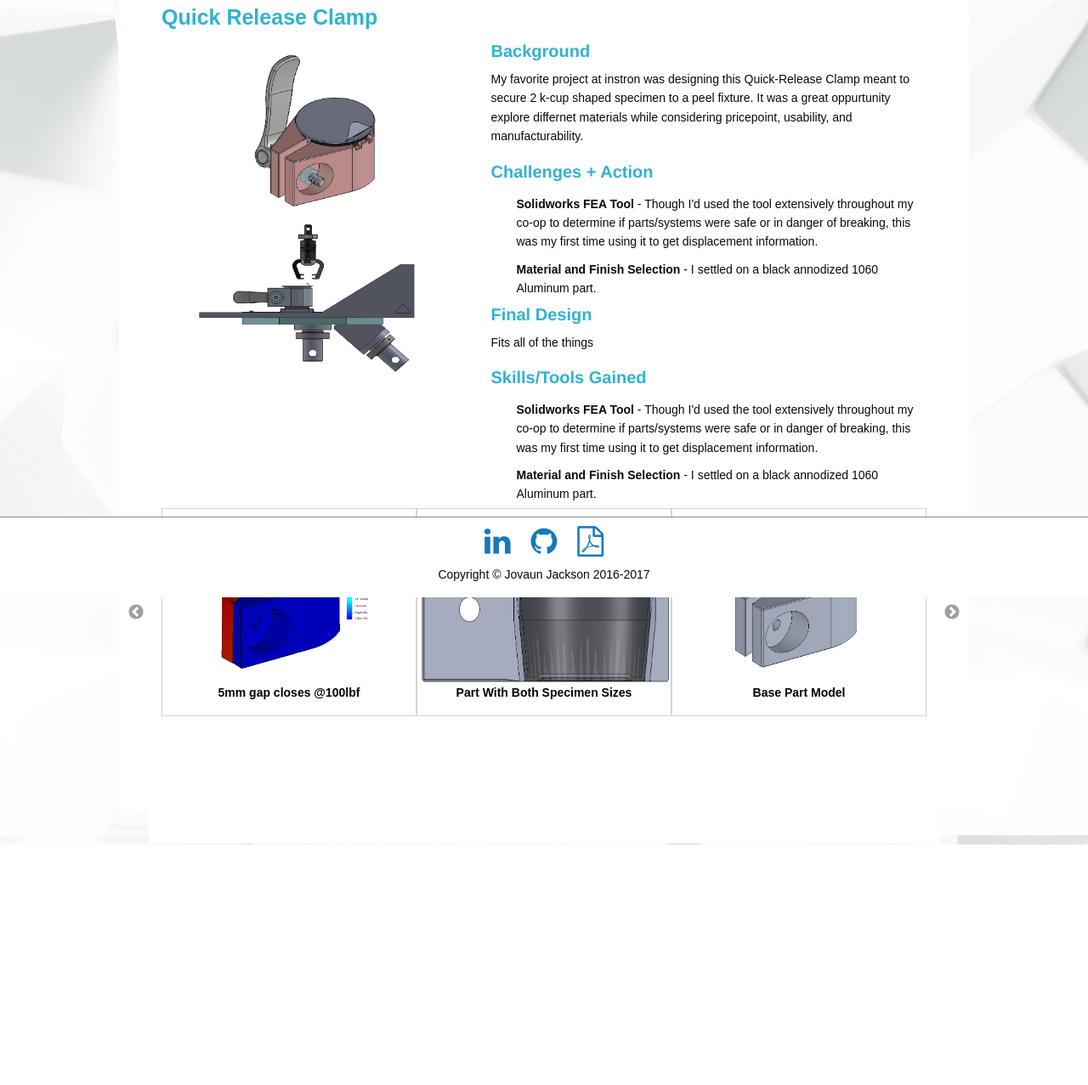
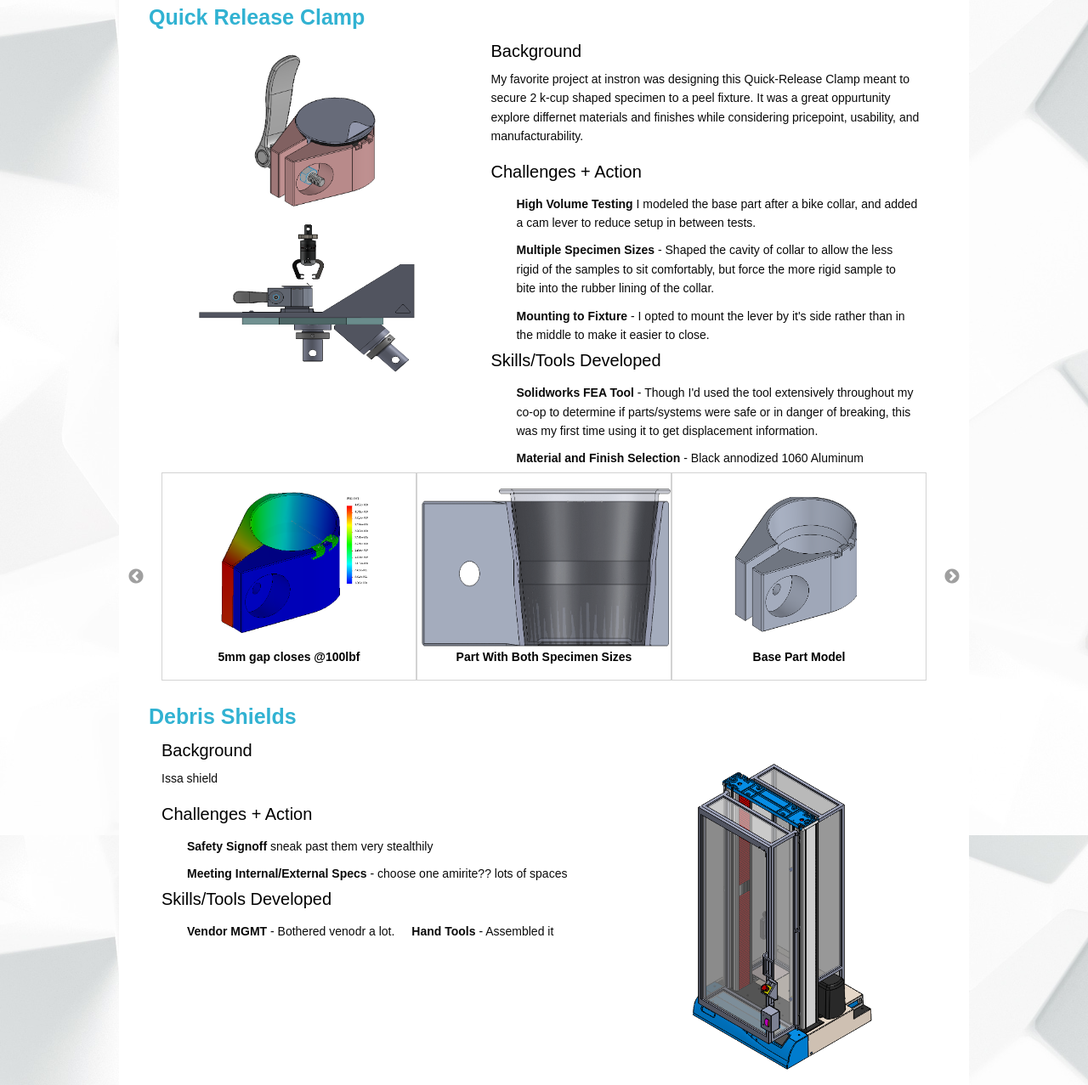
Before and after one commit to XIIFulminata/delete-this-nephew, a website: page instron.html in a window 1280 px wide. Shown: the part 97-1374 px from the top of the page at 85% size. Before the commit the page ends 1091 px from the top, so only its background shows below. Drawn offline with nearby package versions, Linux system fonts and the light colour scheme; a web font is replaced by a local one.

Commit message:
mvp clamp - start shield
on instron page

```diff
--- a/css/app.css
+++ b/css/app.css
@@ -299,6 +299,7 @@ body {
 .exp-heading {
     color: #31b2d2;
     font-weight:bold;
+    font-family: 'Muli', sans-serif;
     /*margin-top: 45px;*/
 }
 
@@ -365,3 +366,26 @@ body {
     text-align: center;
     font-weight: bold;
 }
+
+.project-heading {
+    /*color: #31b2d2;*/
+    font-family: 'Muli', sans-serif;
+}
+
+.exp-list li{
+    list-style-type: none;
+    list-style-position:inside;
+        margin:0;
+        padding:0;
+}
+
+.exp-section {
+        color: #31b2d2;
+    font-family: 'Muli', sans-serif;
+    font-weight: bold;
+    text-align: left;
+}
+
+.trailing25 {
+    margin-bottom: 25px;
+}
--- a/instron.html
+++ b/instron.html
@@ -79,32 +79,33 @@
 
 <!-- Intro Section -->
     <div class="row" id="aboutSection">
-        <div class="small-12 large-10 large-centered" id="intro" style="background-color:white;height:1000px;padding-top: 50px;">
-            <h4 class="exp-heading">Quick Release Clamp</h4>
+        <div class="small-12 large-10 large-centered" id="intro" style="background-color:white;padding-top: 50px; padding-bottom:50px;">
+
 
             <div class="row rm-style-row" style="background-color:white;margin-bottom:25px;">
+                <section id="quick-release-clamp" class="">
+            <h4 class="exp-section">Quick Release Clamp</h4>
                 <div class="column exp-logo pad-col small-12 medium-12 large-5" style="">
                     <img src="img/Instron/clamp/bikeclampassy.png" class="exp-img proj-img" style="">
                     <img src="img/Instron/clamp/bike_system.PNG" class="exp-img proj-img" style="width:300px;">
                 </div>
                 <div class="column exp-body pad-col small-12 medium-12 large-7" style="">
-                    <h5 class="exp-heading">Background</h5>
-                    <p>My favorite project at instron was designing this Quick-Release Clamp meant to secure 2 k-cup shaped specimen to a peel fixture. It was a great oppurtunity explore differnet materials while considering pricepoint, usability, and manufacturability.</p>
-                    <h5 class="exp-heading">Challenges + Action</h5>
+                    <h5 class="project-heading">Background</h5>
+                    <p>My favorite project at instron was designing this Quick-Release Clamp meant to secure 2 k-cup shaped specimen to a peel fixture. It was a great oppurtunity explore differnet materials and finishes while considering pricepoint, usability, and manufacturability.</p>
+                    <h5 class="project-heading">Challenges + Action</h5>
                     <ul>
+                        <li><b>High Volume Testing</b> I modeled the base part after a bike collar, and added a cam lever to reduce setup in between tests. </li>
+                        <li><b>Multiple Specimen Sizes</b> - Shaped the cavity of collar to allow the less rigid of the samples to sit comfortably, but force the more rigid sample to bite into the rubber lining of the collar.</li>
+                        <li><b>Mounting to Fixture</b> - I opted to mount the lever by it's side rather than in the middle to make it easier to close. </li>
+                    </ul>
+                    <h5 class="project-heading">Skills/Tools Developed</h5>
+                    <ul class=".exp-list">
                     <li><b>Solidworks FEA Tool</b> - Though I'd used the tool extensively throughout my co-op to determine if parts/systems were safe or in danger of breaking, this was my first time using it to get displacement information.</li>
-                    <li><b>Material and Finish Selection</b> - I settled on a black annodized 1060 Aluminum part. </li>
-                    </ul>
-                    <h5 class="exp-heading">Final Design</h5>
-                    <p>Fits all of the things </p>
-                    <h5 class="exp-heading">Skills/Tools Gained</h5>
-                    <ul>
-                    <li><b>Solidworks FEA Tool</b> - Though I'd used the tool extensively throughout my co-op to determine if parts/systems were safe or in danger of breaking, this was my first time using it to get displacement information.</li>
-                    <li><b>Material and Finish Selection</b> - I settled on a black annodized 1060 Aluminum part. </li>
+                    <li><b>Material and Finish Selection</b> - Black annodized 1060 Aluminum </li>
                     </ul>
                 </div>
 
-                <div class="column small-up-12 clamp-slider" style="margin-bottom:150px;">
+                <div class="column small-up-12 clamp-slider trailing25">
                     <div style="border:solid lightgrey 1px;">
                         <img src="img/Instron/clamp/fea.png" class="exp-img proj-img" style="">
                         <p class="center-bold">5mm gap closes @100lbf</p>
@@ -126,7 +127,32 @@
                          <p class="center-bold">Base Part Model</p>
                     </div>
                 </div>
+               </section>
 
+
+                <section id="debris-shield">
+            <h4 class="exp-section">Debris Shields</h4>
+                <div class="column exp-body pad-col small-12 medium-12 large-7" style="">
+                    <h5 class="project-heading">Background</h5>
+                    <p>Issa shield</p>
+                    <h5 class="project-heading">Challenges + Action</h5>
+                    <ul>
+                        <li><b>Safety Signoff</b> sneak past them very stealthily </li>
+                        <li><b>Meeting Internal/External Specs</b> - choose one amirite?? lots of spaces</li>
+                    </ul>
+                    <h5 class="project-heading">Skills/Tools Developed</h5>
+                    <ul class=".exp-list">
+                    <li><b>Vendor MGMT</b> - Bothered venodr a lot. </li>
+                    <li><b>Hand Tools</b> - Assembled it </li>
+                    </ul>
+                </div>
+                <div class="column exp-logo pad-col small-12 medium-12 large-5" style="">
+                    <img src="img/Instron/instron_shield.png" class="exp-img proj-img" style="height:400px;width:260px;">
+                </div>
+
+
+
+               </section>
 
             </div>
 
@@ -139,7 +165,7 @@
 
        <!-- Footer -->
 
-    <footer class="indexFooter">
+    <footer class="">
         <div class="container text-center">
             <a href="https://www.linkedin.com/in/jovaun-jackson"><i class="fa fa-linkedin" style="font-size:36px"></i></a>
             <a href="https://github.com/XIIFulminata"><i class="fa fa-github" style="font-size:36px"></i></a>
```
Also changed, not shown: projects.html (+3 -3 lines), img/Instron/instron_shield.png (added).
